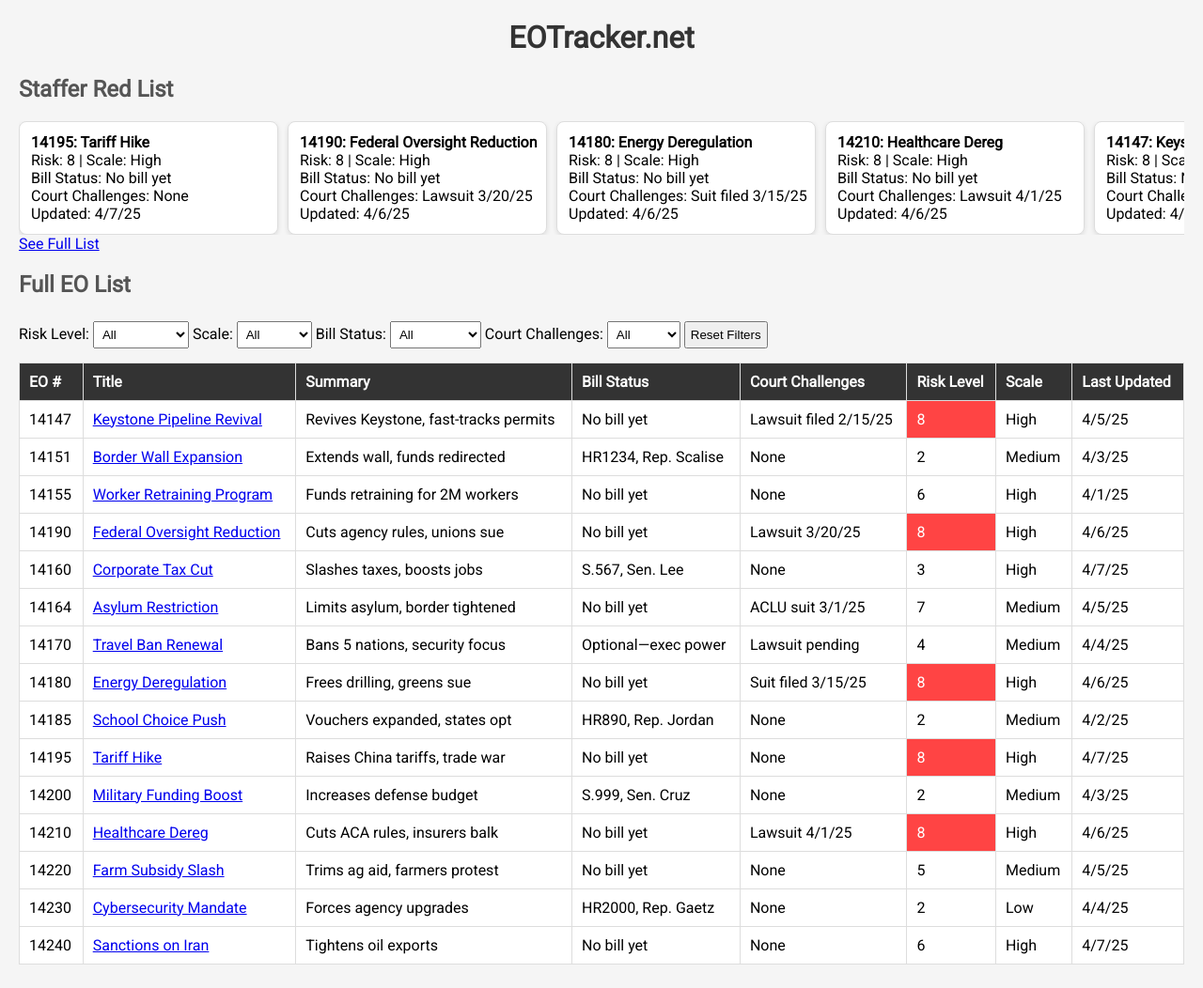
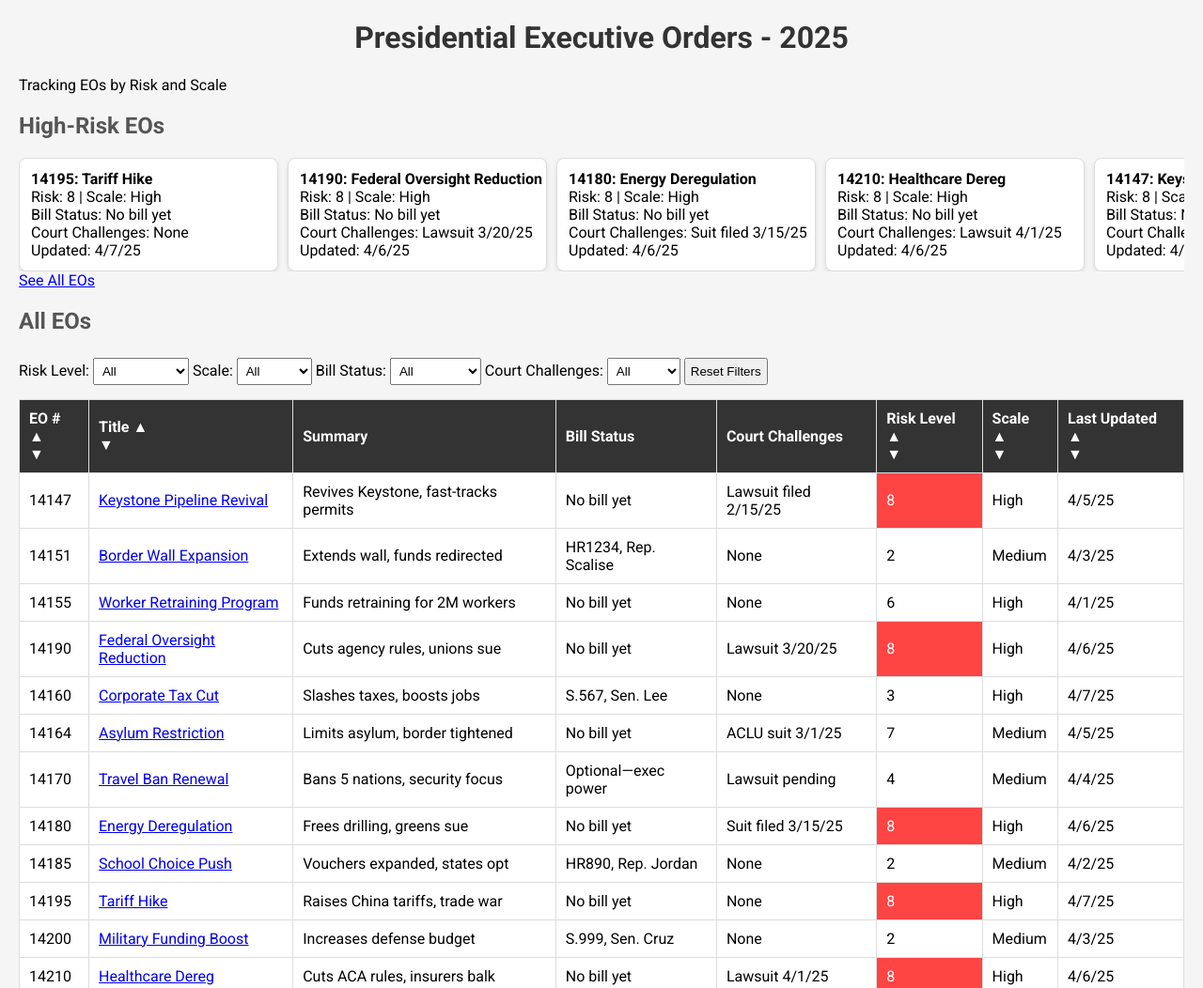
Before and after one commit to eotracker/EOTracker, a plain HTML site: page index.html in a window 1280 px wide. Shown: the top 1052 px of the page at 94% size. Drawn offline with Linux system fonts and the light colour scheme.

Commit message:
Add files via upload
Update to latest naming and functionality

```diff
--- a/index.html
+++ b/index.html
@@ -4,23 +4,24 @@
     <meta charset="UTF-8">
     <meta name="viewport" content="width=device-width, initial-scale=1.0">
     <title>EOTracker.net</title>
-    <link href="https://fonts.googleapis.com/css2?family=Roboto&display=swap" rel="stylesheet">
+    <link href="https://fonts.googleapis.com/css2?family=Roboto:wght@400;700&display=swap" rel="stylesheet">
     <link rel="stylesheet" href="styles.css">
 </head>
 <body>
-    <h1>EOTracker.net</h1>
+    <header>
+        <h1>Presidential Executive Orders - 2025</h1>
+        <p>Tracking EOs by Risk and Scale</p>
+    </header>
 
-    <!-- Staffer EO Table -->
     <section id="staffer-table">
-        <h2>Staffer Red List</h2>
+        <h2>High-Risk EOs</h2>
         <div id="swipe-container"></div>
-        <a href="#full-table">See Full List</a>
+        <a href="#full-table">See All EOs</a>
     </section>
 
-    <!-- Full EO Table -->
     <section id="full-table">
-        <h2>Full EO List</h2>
-        <div>
+        <h2>All EOs</h2>
+        <div class="filters">
             <label>Risk Level: </label>
             <select id="urgency-filter">
                 <option value="">All</option>
@@ -53,20 +54,30 @@
         <table id="eo-table">
             <thead>
                 <tr>
-                    <th onclick="sortTable(0)">EO #</th>
-                    <th onclick="sortTable(1)">Title</th>
+                    <th onclick="sortTable(0)">EO # <span class="sort-arrow">▲<br>▼</span></th>
+                    <th onclick="sortTable(1)">Title <span class="sort-arrow">▲<br>▼</span></th>
                     <th>Summary</th>
                     <th>Bill Status</th>
                     <th>Court Challenges</th>
-                    <th onclick="sortTable(5)">Risk Level</th>
-                    <th onclick="sortTable(6)">Scale</th>
-                    <th onclick="sortTable(7)">Last Updated</th>
+                    <th onclick="sortTable(5)">Risk Level <span class="sort-arrow">▲<br>▼</span></th>
+                    <th onclick="sortTable(6)">Scale <span class="sort-arrow">▲<br>▼</span></th>
+                    <th onclick="sortTable(7)">Last Updated <span class="sort-arrow">▲<br>▼</span></th>
                 </tr>
             </thead>
             <tbody id="eo-body"></tbody>
         </table>
     </section>
 
+    <footer>
+        <h3>Data Sources & Definitions</h3>
+        <p><strong>Bill Status:</strong> Congress.gov (sponsored bills), X.com (intent).</p>
+        <p><strong>Court Challenges:</strong> X.com (lawsuits, rulings).</p>
+        <p><strong>Risk Level (1-10):</strong> Legislative Risk (0-4: Codified, Sponsored, Optional, Intent, No bill), Judicial Risk (0-3: None, Threatened, Filed, Ruling), Scale Weight (0-3: Low=0, Medium=1, High=2-3). Red: 8-10.</p>
+        <p><strong>Scale (H/M/L):</strong> Population (>1M=High, 100K-1M=Medium, <100K=Low), Economic (>$10B=High, $1B-$10B=Medium, <$1B=Low), Longevity (>10 yrs=High, 2-10 yrs=Medium, <2 yrs=Low).</p>
+        <p><em>This site reflects our analysis based on public data. It is not legal or policy advice. Verify details independently and form your own conclusions.</em></p>
+        <p><strong>Corrections or Suggestions?</strong> Email <a href="mailto:EOTracker@proton.me">EOTracker@proton.me</a>.</p>
+    </footer>
+
     <script src="data.js"></script>
     <script src="script.js"></script>
 </body>
```
